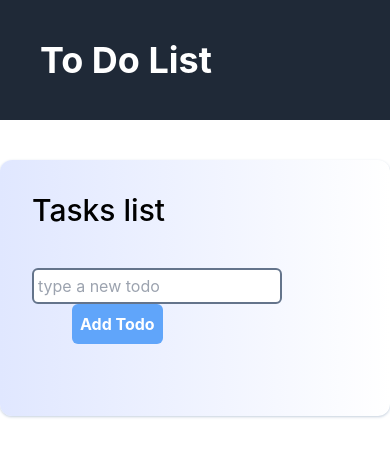
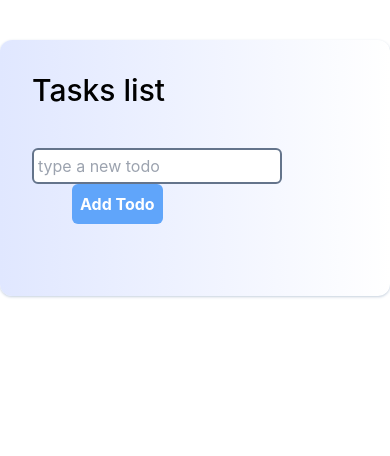
Before and after one commit to becodeorg/hamilton-7-to-do-react-Nimarho, a React (Create React App) app: page / in a window 390 px wide. Shown: the top 456 px of the page. Built offline with nearby package versions, Linux system fonts and the light colour scheme.

Commit message:
subtle start of responsiveness

```diff
--- a/src/App.js
+++ b/src/App.js
@@ -21,9 +21,25 @@ function App() {
     window.localStorage.setItem(LSKEY+".todos", JSON.stringify(todos));
   }, [todos]);
 
+  const [width, setWindowWidth] = useState(0);
+  useEffect(() => {
+    updateDimensions();
+    window.addEventListener("resize", updateDimensions);
+    return () => window.removeEventListener("resize",updateDimensions);
+  },[]);
+
+  const updateDimensions = () => {
+    const width = window.innerWidth;
+    setWindowWidth(width);
+  }
+
+  const responsive = {
+    mobile: width < 530
+  }
+
   return (
     <div>
-      <Title />
+      <Title mobile={responsive.mobile} />
       <main className='max-w-lg mx-auto my-10 bg-gradient-to-r from-indigo-100 p-8 rounded-xl shadow shadow-slate-300'>
         <SubTitle />
         <Form setTodos={setTodos} todos={todos} />
--- a/src/components/Title.js
+++ b/src/components/Title.js
@@ -1,6 +1,7 @@
-function Title() {
+function Title(props) {
+    const show = props.mobile ? "hidden" : "text-4xl font-bold bg-gray-800 p-10 text-white";
     return (
-        <h1 className="text-4xl font-bold bg-gray-800 p-10 text-white">To Do List</h1>
+        <h1 className={show} >To Do List</h1>
     );
 }
 
```
